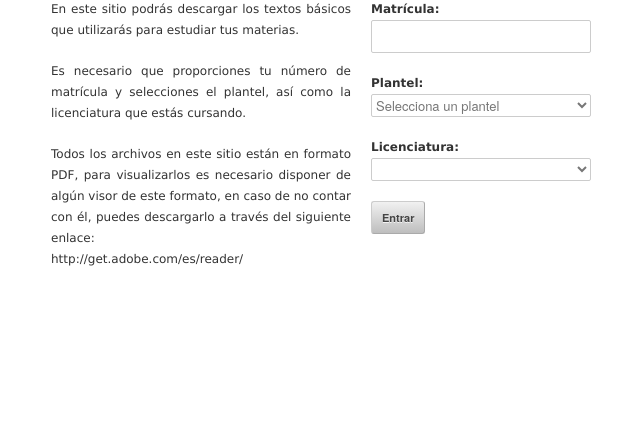
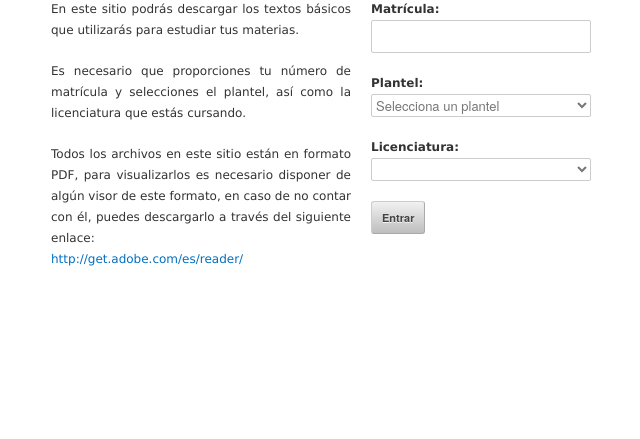
Before and after one commit to univermilenium/antologias, a PHP site: page / in a window 1280 px wide. Shown: the part 220-659 px from the top of the page, without its empty margins (119-759 px from the left). Run offline with PHP 8.4, Linux system fonts and the light colour scheme; lists and menus that the app fills with data are empty.

Commit message:
Ajustes links

```diff
--- a/stylesheets/univer.css
+++ b/stylesheets/univer.css
@@ -9,7 +9,7 @@ p
 a:link
 {
 	text-decoration: none;
-	text-align:left
+	color: #0170c1;
 }
 
 a:visited
@@ -28,7 +28,6 @@ a:active
 {
 	text-decoration: none;
 	color: #0170c1;
-	text-align:left
 }
 
 
```
